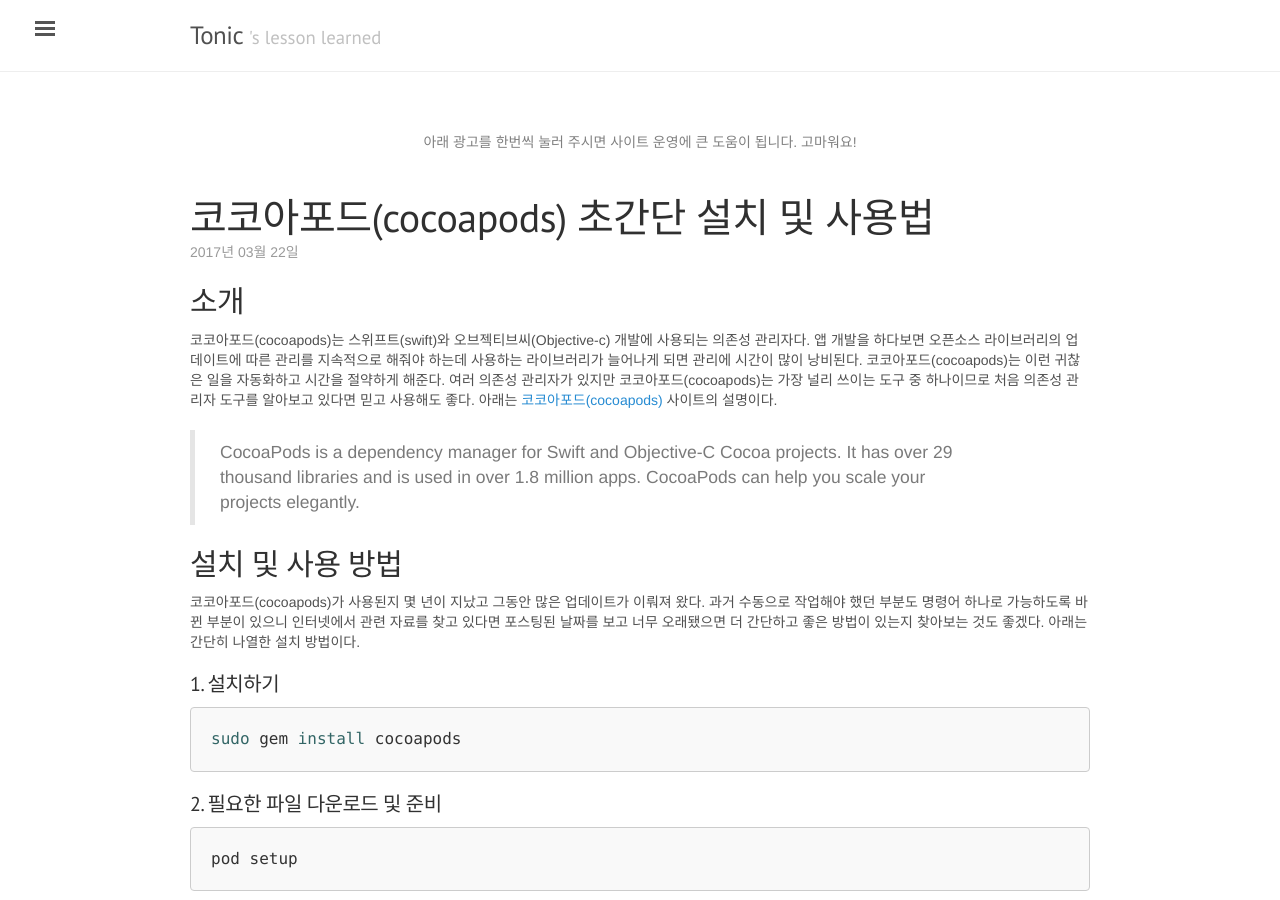
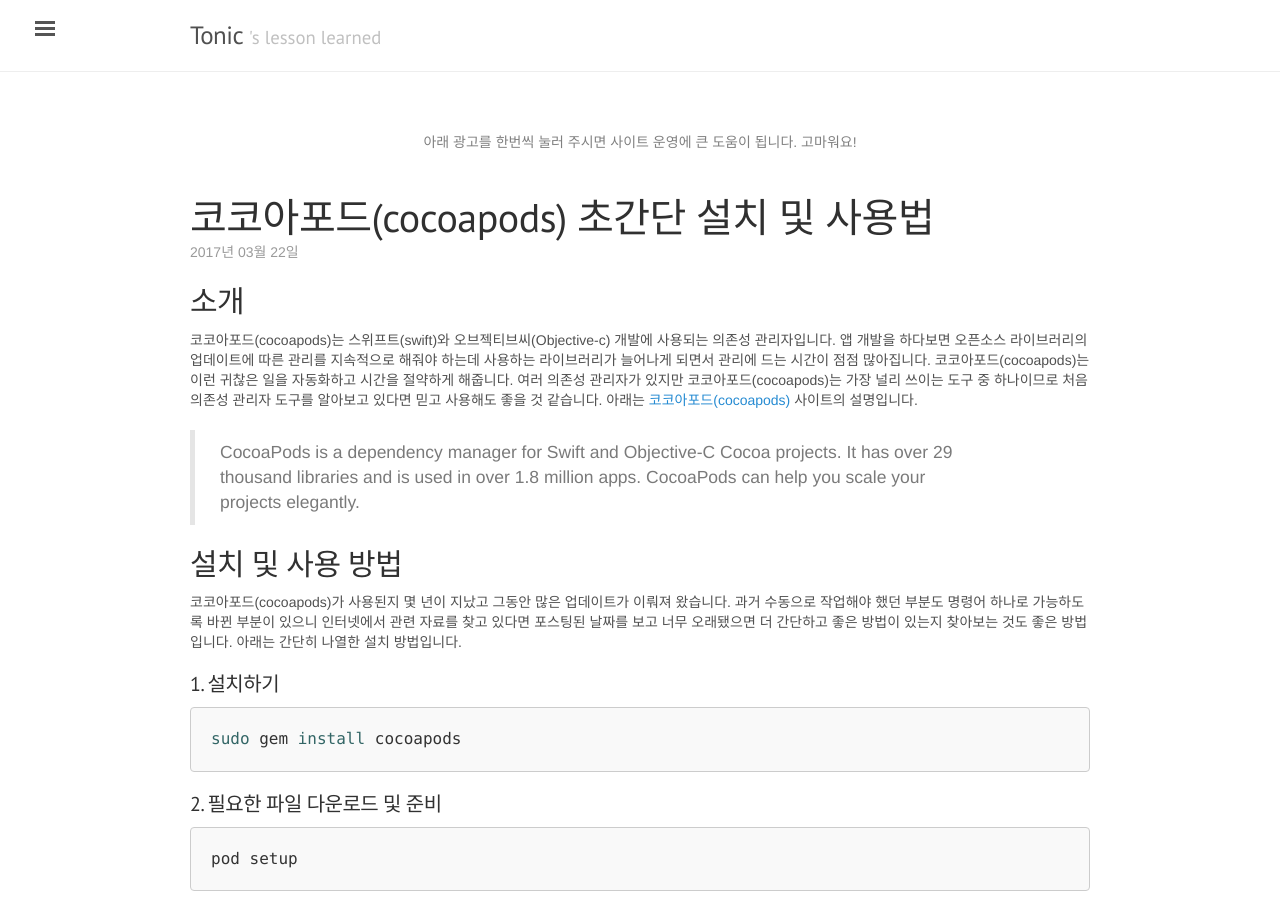
Before and after one commit to jwkcp/jwkcp.github.com, a Jekyll site: the page built from _posts/2017-03-22-cocoapods_with_alamofire.md, in a window 1280 px wide and 900 px high. Built offline with Jekyll 4.4.1, drawn with Linux system fonts in a browser that asks for light colours; comment, search, counter and statistics services are not loaded.

Commit message:
소개 부분 문장 어투 수정

```diff
--- a/_posts/2017-03-22-cocoapods_with_alamofire.md
+++ b/_posts/2017-03-22-cocoapods_with_alamofire.md
@@ -5,12 +5,12 @@
 comments: true
 ---
 ## 소개
-코코아포드(cocoapods)는 스위프트(swift)와 오브젝티브씨(Objective-c) 개발에 사용되는 의존성 관리자다. 앱 개발을 하다보면 오픈소스 라이브러리의 업데이트에 따른 관리를 지속적으로 해줘야 하는데 사용하는 라이브러리가 늘어나게 되면 관리에 시간이 많이 낭비된다. 코코아포드(cocoapods)는 이런 귀찮은 일을 자동화하고 시간을 절약하게 해준다. 여러 의존성 관리자가 있지만 코코아포드(cocoapods)는 가장 널리 쓰이는 도구 중 하나이므로 처음 의존성 관리자 도구를 알아보고 있다면 믿고 사용해도 좋다. 아래는 [코코아포드(cocoapods)](https://cocoapods.org/) 사이트의 설명이다.
+코코아포드(cocoapods)는 스위프트(swift)와 오브젝티브씨(Objective-c) 개발에 사용되는 의존성 관리자입니다. 앱 개발을 하다보면 오픈소스 라이브러리의 업데이트에 따른 관리를 지속적으로 해줘야 하는데 사용하는 라이브러리가 늘어나게 되면서 관리에 드는 시간이 점점 많아집니다. 코코아포드(cocoapods)는 이런 귀찮은 일을 자동화하고 시간을 절약하게 해줍니다. 여러 의존성 관리자가 있지만 코코아포드(cocoapods)는 가장 널리 쓰이는 도구 중 하나이므로 처음 의존성 관리자 도구를 알아보고 있다면 믿고 사용해도 좋을 것 같습니다. 아래는 [코코아포드(cocoapods)](https://cocoapods.org/) 사이트의 설명입니다.
 
 >CocoaPods is a dependency manager for Swift and Objective-C Cocoa projects. It has over 29 thousand libraries and is used in over 1.8 million apps. CocoaPods can help you scale your projects elegantly.
 
 ## 설치 및 사용 방법
-코코아포드(cocoapods)가 사용된지 몇 년이 지났고 그동안 많은 업데이트가 이뤄져 왔다. 과거 수동으로 작업해야 했던 부분도 명령어 하나로 가능하도록 바뀐 부분이 있으니 인터넷에서 관련 자료를 찾고 있다면 포스팅된 날짜를 보고 너무 오래됐으면 더 간단하고 좋은 방법이 있는지 찾아보는 것도 좋겠다. 아래는 간단히 나열한 설치 방법이다.
+코코아포드(cocoapods)가 사용된지 몇 년이 지났고 그동안 많은 업데이트가 이뤄져 왔습니다. 과거 수동으로 작업해야 했던 부분도 명령어 하나로 가능하도록 바뀐 부분이 있으니 인터넷에서 관련 자료를 찾고 있다면 포스팅된 날짜를 보고 너무 오래됐으면 더 간단하고 좋은 방법이 있는지 찾아보는 것도 좋은 방법입니다. 아래는 간단히 나열한 설치 방법입니다.
 
 #### 1. 설치하기
 {% highlight shell %}
```
